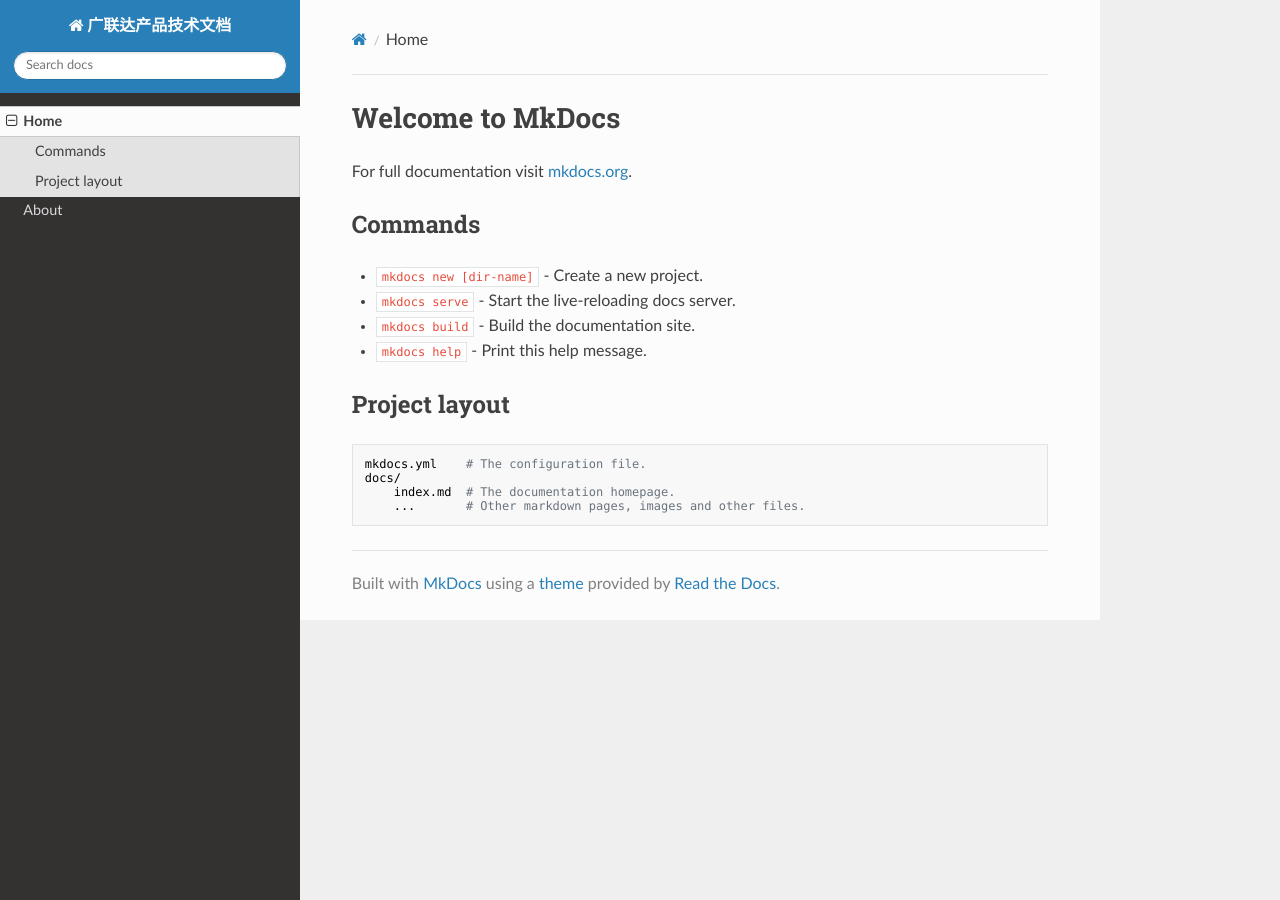
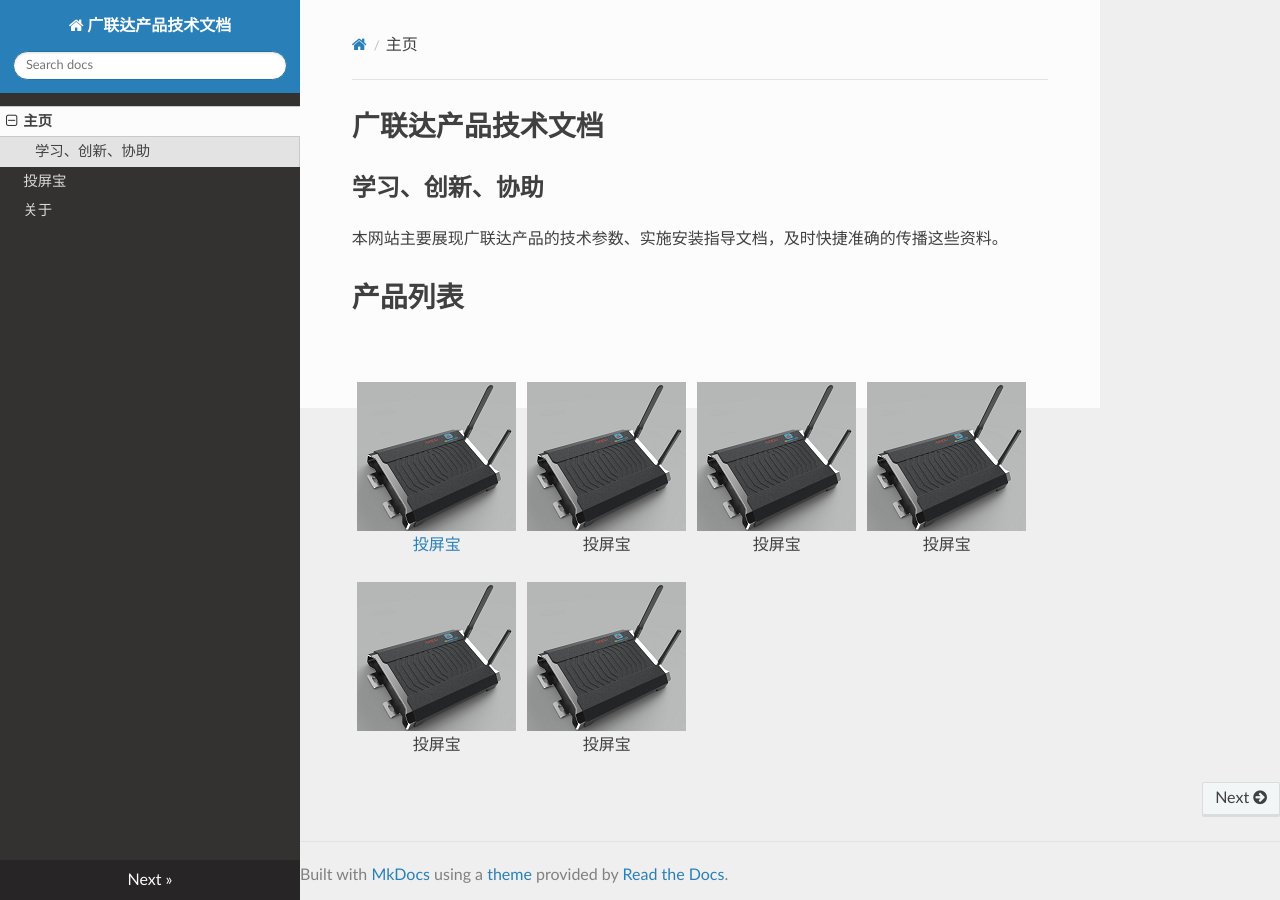
Before and after one commit to jinm-a/wiki, an MkDocs documentation site: the page built from docs/index.md, in a window 1280 px wide. Built offline with MkDocs 1.6.1, drawn with Linux system fonts in a browser that asks for light colours; nearby versions of some CDN libraries.

Commit message:
first test

```diff
--- a/docs/index.md
+++ b/docs/index.md
@@ -1,17 +1,44 @@
-# Welcome to MkDocs
+# 广联达产品技术文档
+## 学习、创新、协助
 
-For full documentation visit [mkdocs.org](https://mkdocs.org).
+本网站主要展现广联达产品的技术参数、实施安装指导文档，及时快捷准确的传播这些资料。
 
-## Commands
-
-* `mkdocs new [dir-name]` - Create a new project.
-* `mkdocs serve` - Start the live-reloading docs server.
-* `mkdocs build` - Build the documentation site.
-* `mkdocs help` - Print this help message.
-
-## Project layout
-
-    mkdocs.yml    # The configuration file.
-    docs/
-        index.md  # The documentation homepage.
-        ...       # Other markdown pages, images and other files.
+<h1 style="margin-bottom:0;">产品列表</h1></div>
+<br>
+<div id="menu" style="height:200px;width:170px;float:left;">
+    <center>
+        <img src=img/投屏宝.png alt="some_text"><br>
+        <a href="投屏宝"> 投屏宝 </a>
+    </center>
+</div>
+<div id="menu" style="height:200px;width:170px;float:left;">
+    <center>
+        <img src=img/投屏宝.png alt="some_text"><br>
+        投屏宝
+    </center>
+</div>
+<div id="menu" style="height:200px;width:170px;float:left;">
+    <center>
+        <img src=img/投屏宝.png alt="some_text"><br>
+        投屏宝
+    </center>
+</div>
+<div id="menu" style="height:200px;width:170px;float:left;">
+    <center>
+        <img src=img/投屏宝.png alt="some_text"><br>
+        投屏宝
+    </center>
+</div>
+<div id="menu" style="height:200px;width:170px;float:left;">
+    <center>
+        <img src=img/投屏宝.png alt="some_text"><br>
+        投屏宝
+    </center>
+</div>
+<div id="menu" style="height:200px;width:170px;float:left;">
+    <center>
+        <img src=img/投屏宝.png alt="some_text"><br>
+        投屏宝
+    </center>
+</div>
+</div>
--- a/mkdocs.yml
+++ b/mkdocs.yml
@@ -1,5 +1,6 @@
 site_name: 广联达产品技术文档
 nav:
-    - Home: index.md
-    - About: about.md
+    - 主页: index.md
+    - 投屏宝: 投屏宝.md
+    - 关于: 关于.md
 theme: readthedocs
```
Also changed, not shown: docs/投屏宝.md (added, +1 -0 lines), docs/img/投屏宝.jpg (added), docs/img/投屏宝.png (added), docs/关于.md (added).
